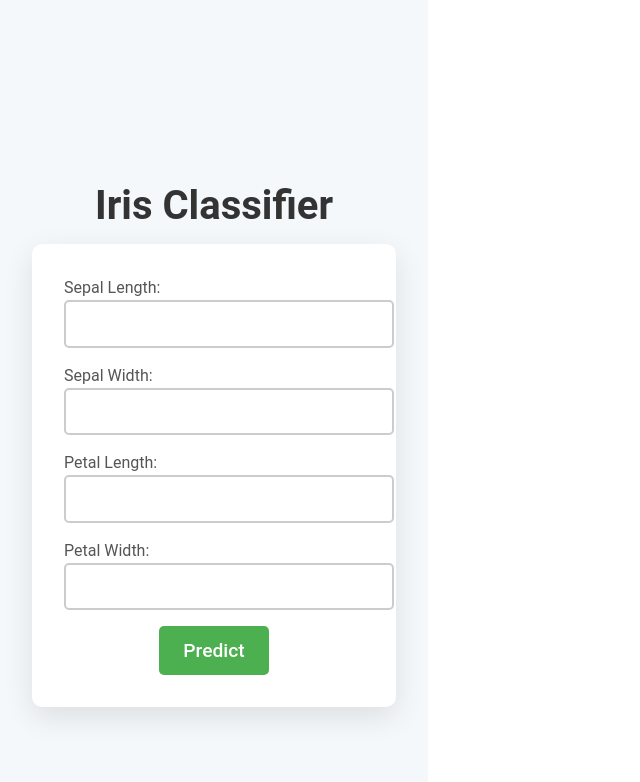
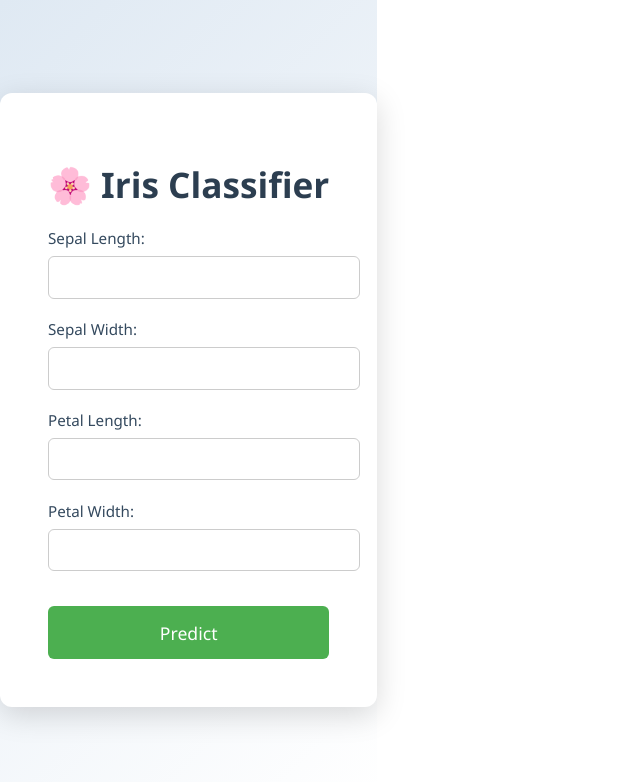
Before and after one commit to KishanJagadeesh/iris-classifier, a React (Vite) app in the folder frontend/: page / in a window 1280 px wide. Shown: the top 782 px of the page, without its empty margins (0-640 px from the left). Built offline with nearby package versions, Linux system fonts and the light colour scheme.

Commit message:
'frontend2'

```diff
--- a/frontend/src/App.jsx
+++ b/frontend/src/App.jsx
@@ -25,8 +25,9 @@ function App() {
   };
 
   return (
+    <div style={styles.page}>
       <div style={styles.container}>
-      <h1 style={styles.title}>Iris Classifier</h1>
+        <h1 style={styles.title}>🌸 Iris Classifier</h1>
         <form onSubmit={handleSubmit} style={styles.form}>
           {['sepal_length', 'sepal_width', 'petal_length', 'petal_width'].map((field) => (
             <div key={field} style={styles.inputGroup}>
@@ -48,88 +49,72 @@ function App() {
         </form>
         {result !== null && <h2 style={styles.result}>Predicted Class: {result}</h2>}
       </div>
+    </div>
   );
 }
 
 const styles = {
-  container: {
+  page: {
+    background: 'linear-gradient(135deg, #dfe9f3 0%, #ffffff 100%)',
+    height: '100vh',
     display: 'flex',
-    flexDirection: 'column',
     alignItems: 'center',
     justifyContent: 'center',
-    padding: '2rem',
-    fontFamily: "'Roboto', sans-serif",
-    backgroundColor: '#f4f8fb',
-    minHeight: '100vh',
+    fontFamily: "'Segoe UI', Tahoma, Geneva, Verdana, sans-serif",
+  },
+  container: {
+    backgroundColor: '#fff',
+    borderRadius: '12px',
+    padding: '3rem',
+    boxShadow: '0 8px 30px rgba(0,0,0,0.15)',
+    width: '100%',
+    maxWidth: '400px',
+    textAlign: 'center',
   },
   title: {
-    color: '#333',
-    fontSize: '2.5rem',
-    marginBottom: '1rem',
-    textAlign: 'center',
-    fontWeight: 'bold',
+    color: '#2c3e50',
+    fontSize: '2.2rem',
+    marginBottom: '1.5rem',
   },
   form: {
     display: 'flex',
     flexDirection: 'column',
-    alignItems: 'center',
-    backgroundColor: '#fff',
-    padding: '2rem',
-    borderRadius: '10px',
-    boxShadow: '0px 10px 30px rgba(0, 0, 0, 0.1)',
-    width: '300px',
-    transition: 'all 0.3s ease',
   },
   inputGroup: {
-    marginBottom: '1rem',
-    width: '100%',
+    marginBottom: '1.2rem',
+    textAlign: 'left',
   },
   label: {
-    marginBottom: '0.3rem',
-    fontSize: '1rem',
-    color: '#555',
+    display: 'block',
+    marginBottom: '0.4rem',
+    fontSize: '0.95rem',
+    color: '#34495e',
     textTransform: 'capitalize',
   },
   input: {
     width: '100%',
-    padding: '0.8rem',
+    padding: '0.7rem 0.9rem',
     fontSize: '1rem',
-    border: '2px solid #ccc',
-    borderRadius: '5px',
-    outline: 'none',
+    border: '1.5px solid #ccc',
+    borderRadius: '6px',
     transition: 'border-color 0.3s ease',
-  },
-  input: {
-    width: '100%',
-    padding: '0.8rem',
-    fontSize: '1rem',
-    border: '2px solid #ccc',
-    borderRadius: '5px',
-    outline: 'none',
-    transition: 'border-color 0.3s ease',
-  },
-  inputFocus: {
-    borderColor: '#4caf50',
   },
   button: {
     backgroundColor: '#4caf50',
     color: 'white',
     border: 'none',
-    padding: '0.8rem 1.5rem',
-    borderRadius: '5px',
-    fontSize: '1.2rem',
+    padding: '0.9rem',
+    borderRadius: '6px',
+    fontSize: '1.1rem',
     cursor: 'pointer',
+    marginTop: '1rem',
     transition: 'background-color 0.3s ease',
   },
-  buttonHover: {
-    backgroundColor: '#45a049',
-  },
   result: {
-    marginTop: '1rem',
-    color: '#333',
-    fontSize: '1.5rem',
-    fontWeight: 'bold',
-    textAlign: 'center',
+    marginTop: '2rem',
+    color: '#2c3e50',
+    fontSize: '1.3rem',
+    fontWeight: '600',
   },
 };
 
```
Lines whose indentation alone changed are shown as unchanged.
